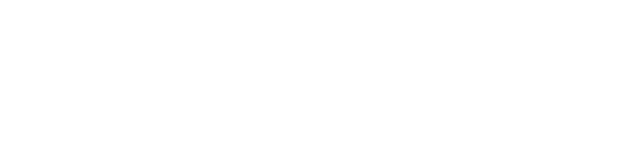
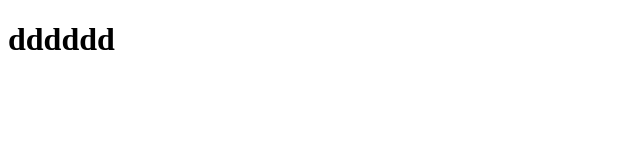
Before and after one commit to tianzhenabc/test2, a plain HTML site: page te1.html in a window 1280 px wide. Shown: the whole page, without its empty margins (0-640 px from the left). Drawn offline with Linux system fonts and the light colour scheme.

Commit message:
commit Message

```diff
--- a/te1.html
+++ b/te1.html
@@ -5,6 +5,6 @@
     <title>Title</title>
 </head>
 <body>
-
+<h1>dddddd</h1>
 </body>
 </html>
```
